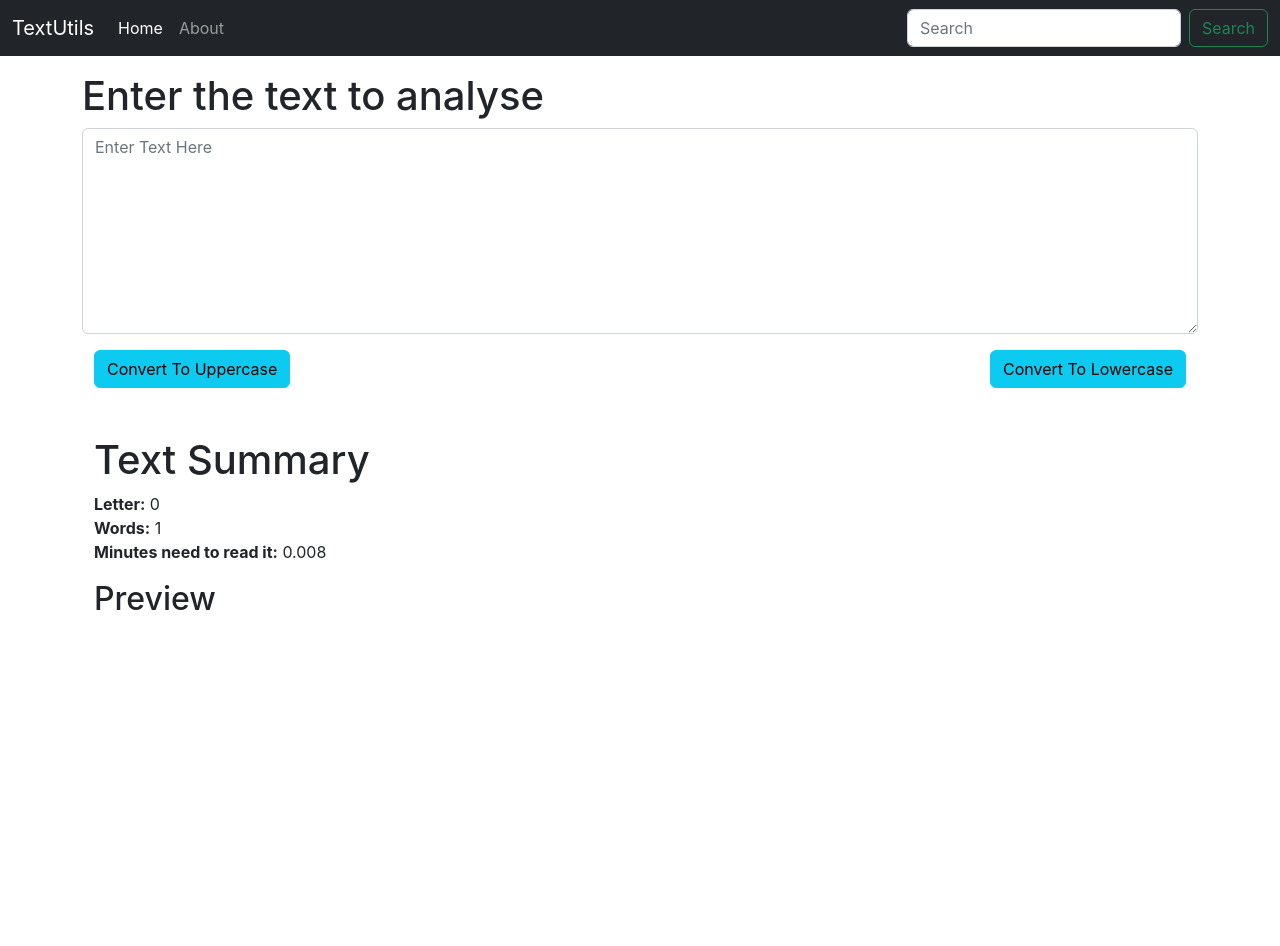
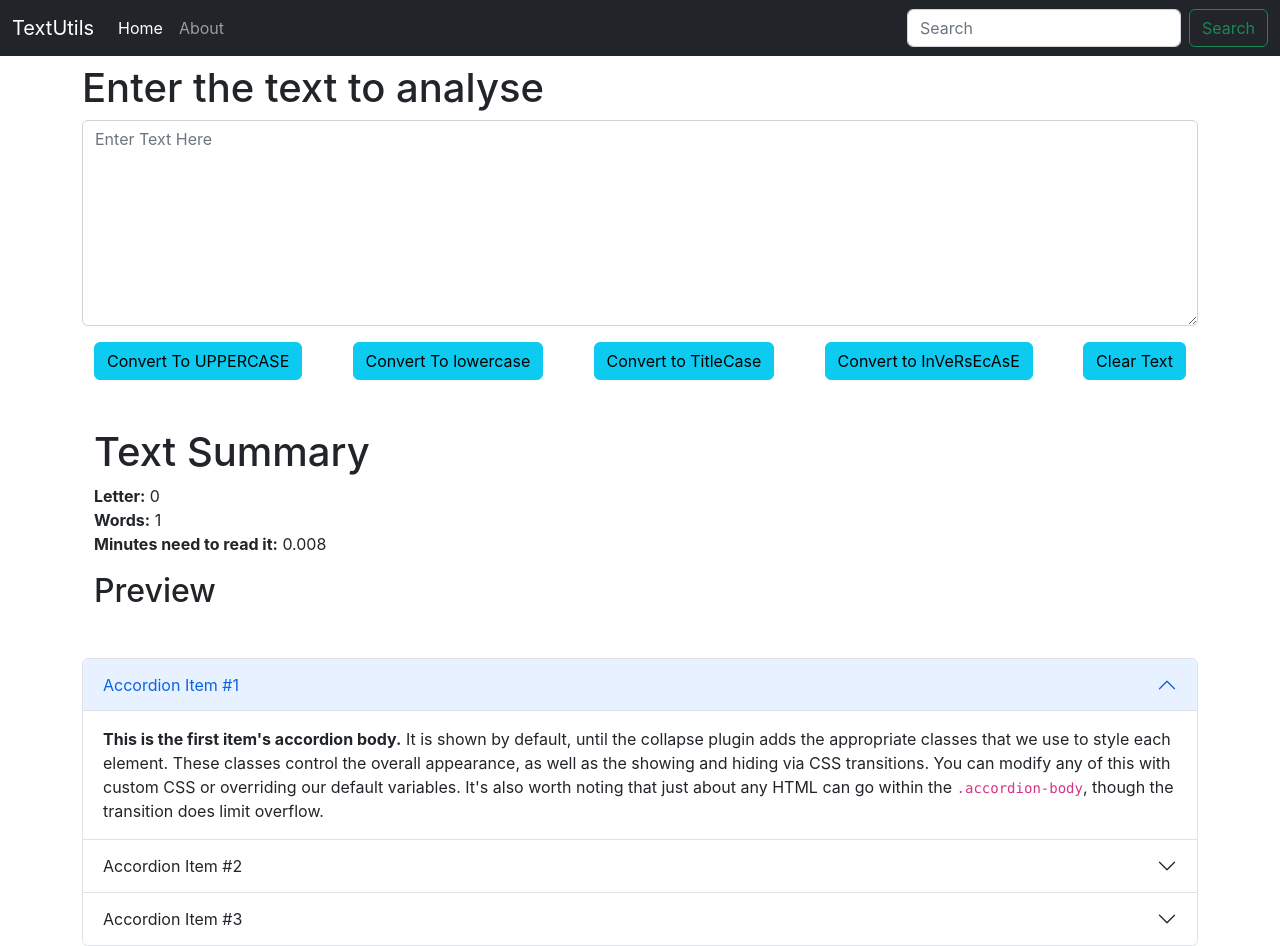
Before and after one commit to wildbeast321/textutils, a React (Create React App) app: page / in a window 1280 px wide. Before the commit the page ends 800 px from the top, so only its background shows below. Built offline with nearby package versions, Linux system fonts and the light colour scheme.

Commit message:
Textform modified

```diff
--- a/src/App.js
+++ b/src/App.js
@@ -1,4 +1,5 @@
 import './App.css';
+import About from './components/About';
 import Navbar from './components/Navbar';
 import TextForm from './components/textform';
 
@@ -6,10 +7,10 @@
   return (
     <>
     <Navbar title="TextUtils" about="About" home="Home" />
-    <div className="container my-3">
+    <div className="container my-2">
     <TextForm heading="Enter the text to analyse"/>
     </div>
-
+    <About className="container my-2"/>
     </>
   );
 }
--- /dev/null
+++ b/src/components/About.js
@@ -0,0 +1,46 @@
+import React from 'react';
+
+export default function About() {
+  return (
+    <div className="container">
+      <div className="accordion" id="accordionExample">
+  <div className="accordion-item">
+    <h2 className="accordion-header" id="headingOne">
+      <button className="accordion-button" type="button" data-bs-toggle="collapse" data-bs-target="#collapseOne" aria-expanded="true" aria-controls="collapseOne">
+        Accordion Item #1
+      </button>
+    </h2>
+    <div id="collapseOne" className="accordion-collapse collapse show" aria-labelledby="headingOne" data-bs-parent="#accordionExample">
+      <div className="accordion-body">
+        <strong>This is the first item's accordion body.</strong> It is shown by default, until the collapse plugin adds the appropriate classes that we use to style each element. These classes control the overall appearance, as well as the showing and hiding via CSS transitions. You can modify any of this with custom CSS or overriding our default variables. It's also worth noting that just about any HTML can go within the <code>.accordion-body</code>, though the transition does limit overflow.
+      </div>
+    </div>
+  </div>
+  <div className="accordion-item">
+    <h2 className="accordion-header" id="headingTwo">
+      <button className="accordion-button collapsed" type="button" data-bs-toggle="collapse" data-bs-target="#collapseTwo" aria-expanded="false" aria-controls="collapseTwo">
+        Accordion Item #2
+      </button>
+    </h2>
+    <div id="collapseTwo" className="accordion-collapse collapse" aria-labelledby="headingTwo" data-bs-parent="#accordionExample">
+      <div className="accordion-body">
+        <strong>This is the second item's accordion body.</strong> It is hidden by default, until the collapse plugin adds the appropriate classes that we use to style each element. These classes control the overall appearance, as well as the showing and hiding via CSS transitions. You can modify any of this with custom CSS or overriding our default variables. It's also worth noting that just about any HTML can go within the <code>.accordion-body</code>, though the transition does limit overflow.
+      </div>
+    </div>
+  </div>
+  <div className="accordion-item">
+    <h2 className="accordion-header" id="headingThree">
+      <button className="accordion-button collapsed" type="button" data-bs-toggle="collapse" data-bs-target="#collapseThree" aria-expanded="false" aria-controls="collapseThree">
+        Accordion Item #3
+      </button>
+    </h2>
+    <div id="collapseThree" className="accordion-collapse collapse" aria-labelledby="headingThree" data-bs-parent="#accordionExample">
+      <div className="accordion-body">
+        <strong>This is the third item's accordion body.</strong> It is hidden by default, until the collapse plugin adds the appropriate classes that we use to style each element. These classes control the overall appearance, as well as the showing and hiding via CSS transitions. You can modify any of this with custom CSS or overriding our default variables. It's also worth noting that just about any HTML can go within the <code>.accordion-body</code>, though the transition does limit overflow.
+      </div>
+    </div>
+  </div>
+</div>
+    </div>
+  );
+}
--- a/src/components/textform.js
+++ b/src/components/textform.js
@@ -10,9 +10,37 @@
     const handleOnChange = (event)=>{
         setText(event.target.value)
     }
-    const handlelowclick = ()=>{
+    const handleLowClick = ()=>{
       let rtext=text.toLowerCase()
       setText(rtext)
+    }
+    const handleClearClick = ()=>{
+      setText("")
+    }
+    const handleTitleClick = ()=>{
+      let str=text.split(" ")
+      for (let i = 0; i < str.length; i++){
+        str[i] = str[i].charAt(0).toUpperCase() + str[i].slice(1).toLowerCase();
+      }
+      setText(str.join(" "))
+
+    }
+    const handleInverseClick = ()=>{
+      let str=text.split(" ")
+      for (let i = 0; i < str.length; i++){
+        let ptr=str[i].split("");
+          for (let j=0; j<ptr.length;j++){
+            if(j%2===0){
+             ptr[j] = ptr[j].charAt(0).toUpperCase();
+            }
+            if(j%2!==0){
+              ptr[j] = ptr[j].charAt(0).toLowerCase();
+            }
+          }
+        str[i]=ptr.join("");
+      }
+      setText(str.join(" "))
+
     }
   return (
     <>
@@ -22,8 +50,11 @@
             <textarea className="form-control" value={text} placeholder="Enter Text Here" id="Textarea" rows="8" onChange={handleOnChange}></textarea>
             </div>
             <div className='d-flex container  justify-content-between'>
-              <button className="btn btn-info" onClick={handleUpClick}>Convert To Uppercase</button>
-              <button className="btn btn-info" onClick={handlelowclick}> Convert To Lowercase</button>
+              <button className="btn btn-info" onClick={handleUpClick}>Convert To UPPERCASE</button>
+              <button className="btn btn-info" onClick={handleLowClick}> Convert To lowercase</button>
+              <button className="btn btn-info" onClick={handleTitleClick}>Convert to TitleCase</button>
+              <button className="btn btn-info" onClick={handleInverseClick}>Convert to InVeRsEcAsE</button>
+              <button className="btn btn-info" onClick={handleClearClick}>Clear Text</button>
             </div>
     </div>
     <div className="container my-5">
```
